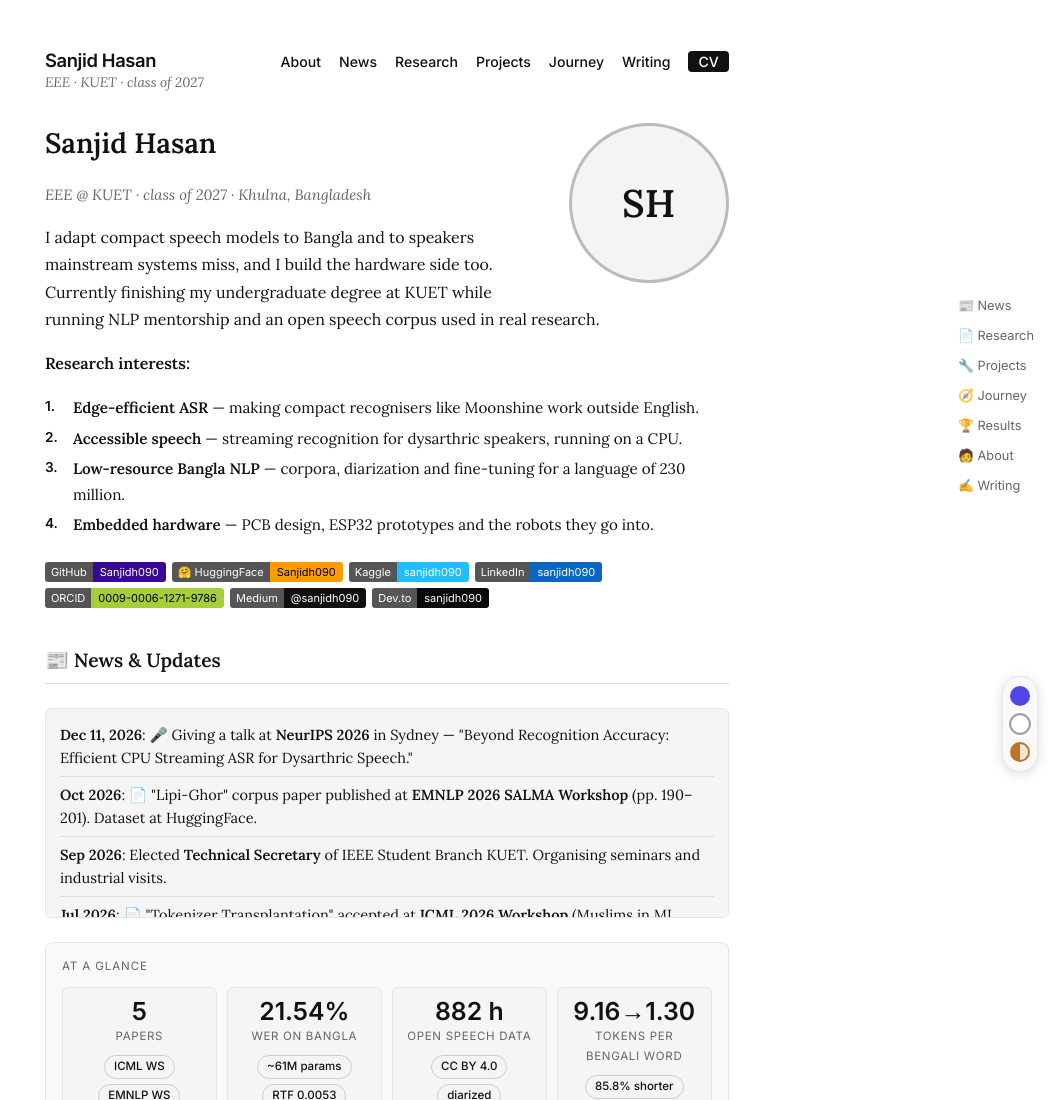
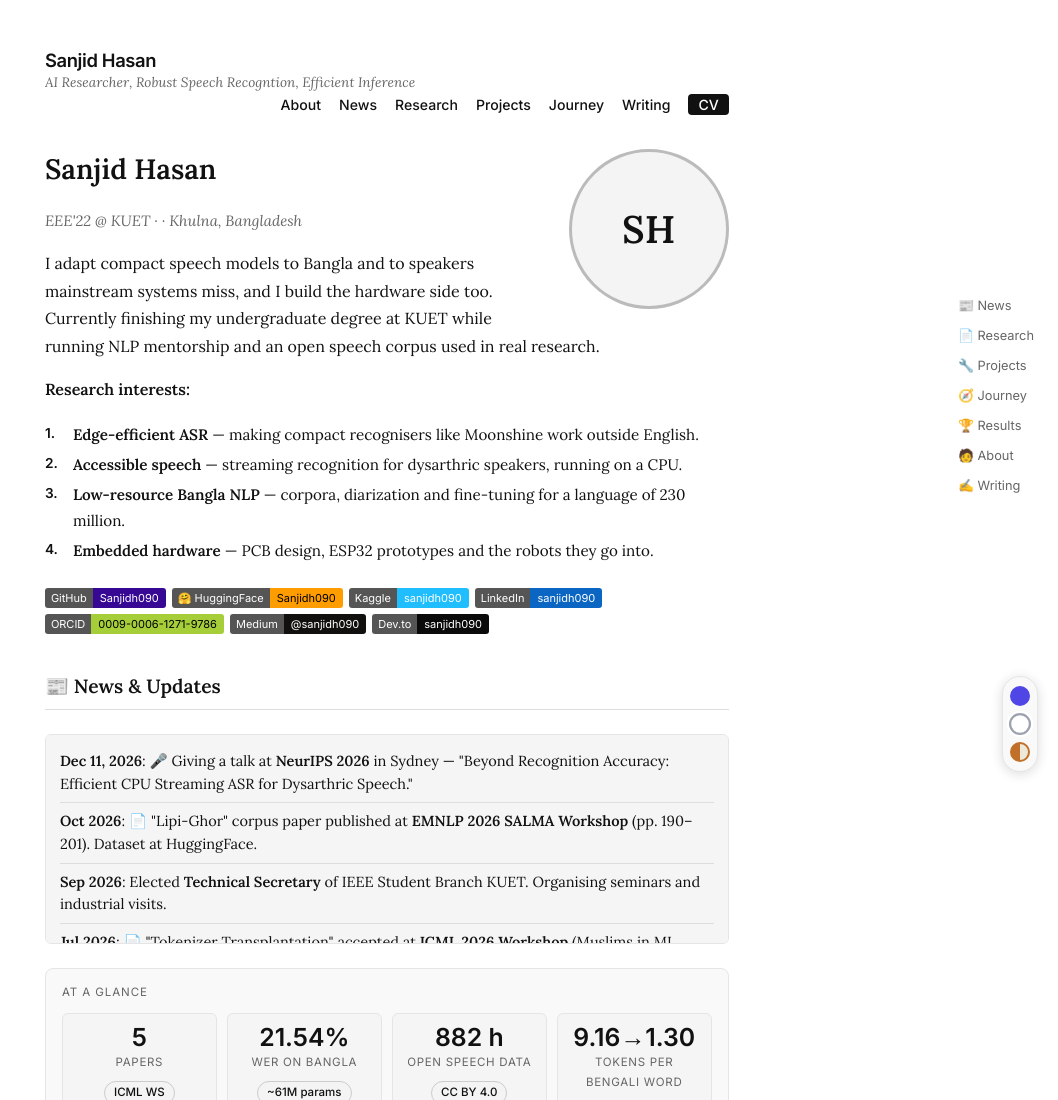
Before and after one commit to Sanjidh090/sanjidh090.github.io, a plain HTML site: page index.html in a window 1280 px wide. Shown: the top 1100 px of the page, without its empty margins (222-1280 px from the left). Drawn offline with Linux system fonts and the light colour scheme.

Commit message:
Update index.html

```diff
--- a/index.html
+++ b/index.html
@@ -633,7 +633,8 @@
     <div class="cf">
       <div id="author-name">
         <span class="name">Sanjid Hasan</span>
-        <span class="subtitle">EEE · KUET · class of 2027</span>
+        <span class="subtitle">AI Researcher, Robust Speech Recogntion, Efficient Inference </span>
+
       </div>
       <ul class="nav-links">
         <li><a href="#about">About</a></li>
@@ -643,7 +644,7 @@
         <li><a href="#path">Journey</a></li>
         <li><a href="#writing">Writing</a></li>
         <li><a href="assets/cv/Sanjid_Hasan_CV.pdf" class="cv-btn">CV</a></li>
-      </ul>
+      </b>
     </div>
   </nav>
 
@@ -655,7 +656,7 @@
       <div class="profile-avatar" aria-label="Sanjid Hasan initials">SH</div>
 
       <h1 class="bio-name">Sanjid Hasan</h1>
-      <p class="bio-eyebrow">EEE @ KUET &middot; class of 2027 &middot; Khulna, Bangladesh</p>
+      <p class="bio-eyebrow">EEE'22 @ KUET &middot;  &middot; Khulna, Bangladesh</p>
 
       <p>I adapt compact speech models to Bangla and to speakers mainstream systems miss, and I build the hardware side too. Currently finishing my undergraduate degree at KUET while running NLP mentorship and an open speech corpus used in real research.</p>
 
```
